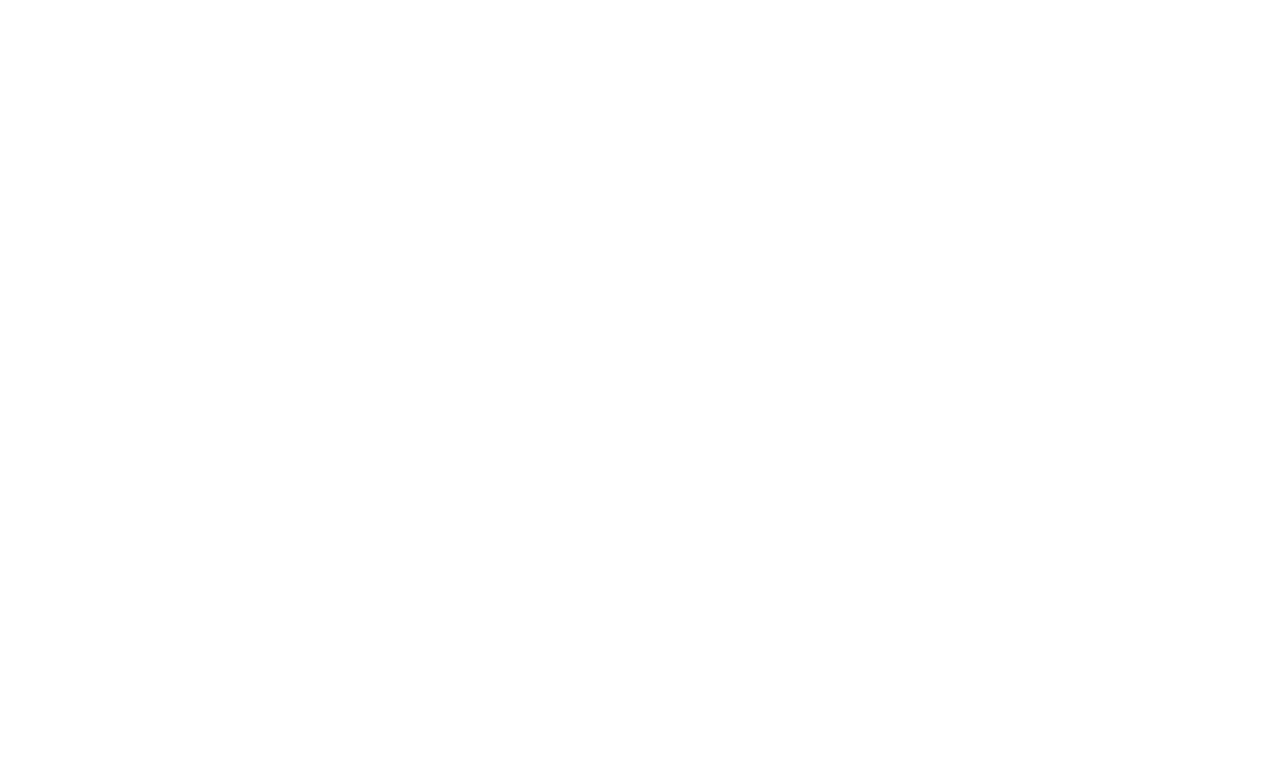
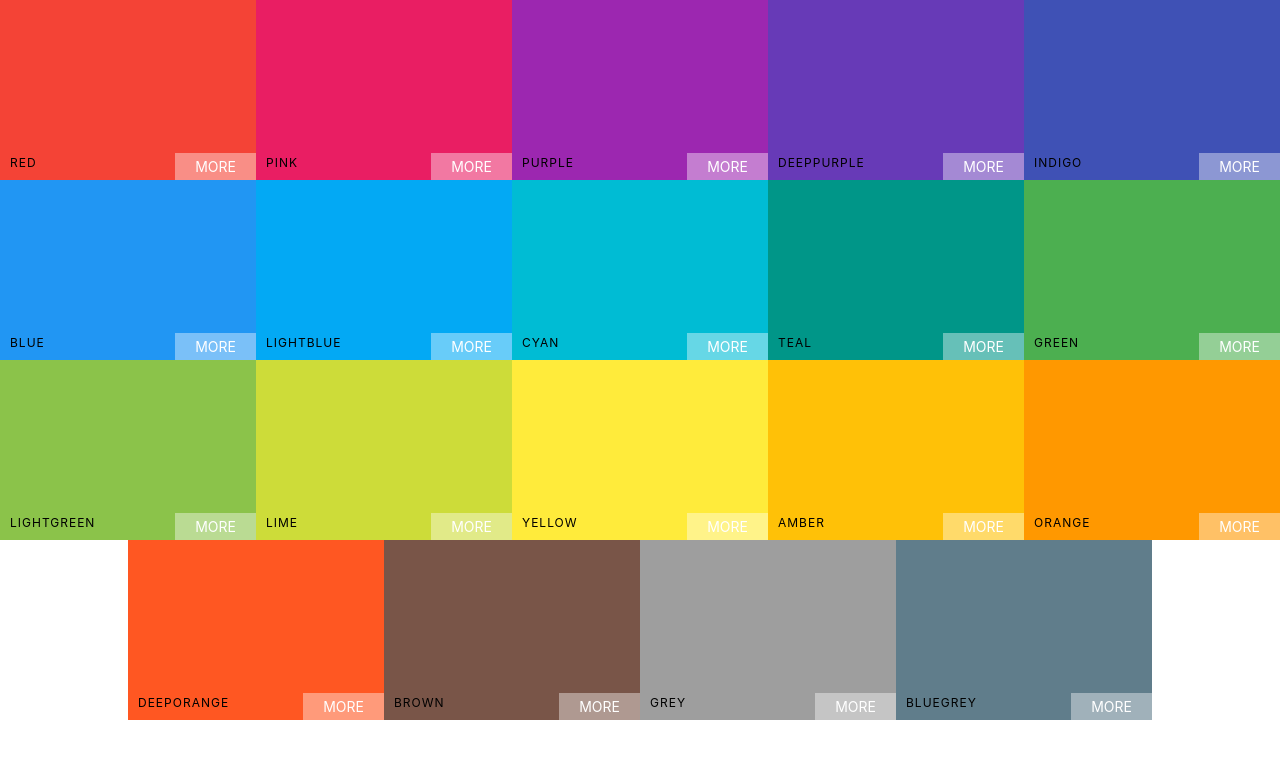
Before and after one commit to emmakuen/react-projects, a React (Create React App) app in the folder color-picker/: page / in a window 1280 px wide. Shown: the top 758 px of the page. Built offline with nearby package versions, Linux system fonts and the light colour scheme.

Commit message:
style color-box

```diff
--- /dev/null
+++ b/color-picker/src/components/ColorBox.js
@@ -0,0 +1,75 @@
+import React from "react";
+import "../styles/ColorBox.css";
+
+const ColorBox = ({ color, name }) => {
+  const colorBoxStyle = {
+    width: "20%",
+    height: "25%",
+    backgroundColor: color,
+    margin: "0",
+    padding: "0",
+    display: "inline-block",
+    position: "relative",
+    cursor: "pointer",
+    marginBottom: "-4px",
+  };
+
+  const copyButtonStyle = {
+    width: "100px",
+    position: "absolute",
+    display: "inline-block",
+    top: "50%",
+    left: "50%",
+    transform: "translate(-50%, -50%)",
+    textAlign: "center",
+    border: "none",
+    background: "rgba(255, 255, 255, 0.4)",
+    fontSize: "1rem",
+    padding: "7px",
+    color: "white",
+    textTransform: "uppercase",
+    opacity: "0",
+  };
+
+  const boxContentStyle = {
+    position: "absolute",
+    padding: "10px",
+    left: "0",
+    bottom: "0",
+    color: "black",
+    letterSpacing: "1px",
+    textTransform: "uppercase",
+    fontSize: "12px",
+  };
+
+  const seeMoreButton = {
+    backgroundColor: "rgba(255, 255, 255, 0.4)",
+    position: "absolute",
+    bottom: "0",
+    right: "0",
+    border: "none",
+    margin: 0,
+    padding: "5px 20px",
+    textTransform: "uppercase",
+    fontSize: "14px",
+    color: "white",
+  };
+
+  return (
+    <div style={colorBoxStyle} className="ColorBox">
+      <div className="copy-container">
+        <div style={boxContentStyle} className="box-content">
+          <span>{name}</span>
+        </div>
+        <button style={copyButtonStyle} className="copy-button">
+          Copy
+        </button>
+      </div>
+      <span style={seeMoreButton} className="see-more">
+        More
+      </span>
+    </div>
+  );
+};
+
+export default ColorBox;
--- a/color-picker/src/components/Palette.js
+++ b/color-picker/src/components/Palette.js
@@ -1,10 +1,23 @@
 import React from "react";
+import ColorBox from "./ColorBox";
 
-const Palette = () => {
+const Palette = ({ colors, emoji, id, paletteName }) => {
+  const PaletteStyles = {
+    height: "100vh",
+  };
+  const PaletteColorsStyles = {
+    height: "90%",
+  };
+
+  const colorBoxes = colors.map((color) => (
+    <ColorBox {...color} key={color.color} />
+  ));
   return (
-    <div className="Palette">
+    <div style={PaletteStyles} className="Palette">
       {/* Navbar Goes Here */}
-      <div className="Palette-colors">{/* Color boxes go here */}</div>
+      <div style={PaletteColorsStyles} className="Palette-colors">
+        {colorBoxes}
+      </div>
       {/* Footer */}
     </div>
   );
--- /dev/null
+++ b/color-picker/src/styles/ColorBox.css
@@ -0,0 +1,4 @@
+.ColorBox:hover .copy-button {
+    opacity: 1 !important;
+    transition: 0.5s;
+}
```
